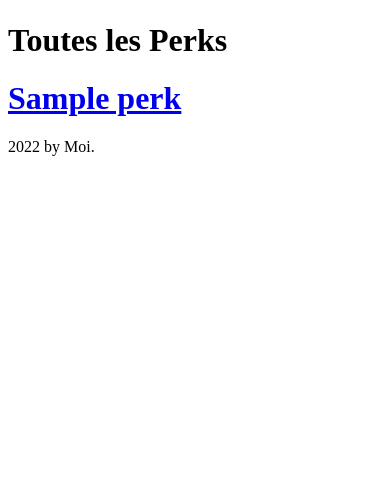
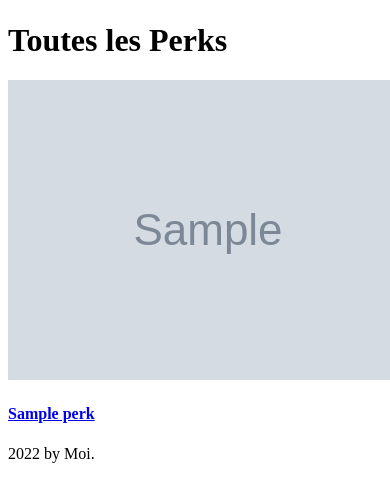
Before and after one commit to MikeAppDev/dbdbuild, a Symfony app: template templates/perks/allperk.html.twig in a window 390 px wide; the page is wider, and only the part inside the window is pictured. Shown: the part 242-744 px from the top of that part. Run offline with Twig, Linux system fonts and the light colour scheme; the template is opened without the code that fills it: most values are stand-ins (such as "Sample title", 1, 10 or a date in 2020); grey boxes marked "Sample" are stand-in pictures; some libraries are stand-ins or nearby versions.

Commit message:
wip responsive & CSS

```diff
--- a/templates/perks/allperk.html.twig
+++ b/templates/perks/allperk.html.twig
@@ -10,22 +10,20 @@
             </div>
         {% endfor %}
 
-        <div class="container-fluid">
-            <div class="container">
+        <div class="container d-flex flex-wrap ">
+            <div class="">
                 <h1 class="m-5"> Toutes les Perks </h1>
             </div>
-
-        {% for perk in perks %}
-
-            <div class="container">
-
-                <a class="text-decoration-none" href="{{ path('perk_show', { id: perk.id }) }}" >
-                <h1>{{ perk.name }}</h1>
-                </a>
-
+            <div class="d-flex flex-wrap col-12 align-items-center justify-content-center">
+                {% for perk in perks %}
+                    <a class="text-decoration-none" href="{{ path('perk_show', { id: perk.id }) }}" >
+                        <div class=" d-flex flex-column justify-content-center align-items-center">
+                                <img src="{{ asset('image/perk/' ~ perk.image) }}" alt="test" class="col-6">
+                                <h4 class="col-6 text-center">{{ perk.name }}</h4>
+                        </div>
+                    </a>
+                {% endfor %}
             </div>
         </div>
 
-        {% endfor %}
-
 {% endblock %}
```
Also changed, not shown: src/Form/RegistrationFormType.php (+8 -8 lines), templates/registration/register.html.twig (+15 -8 lines).
